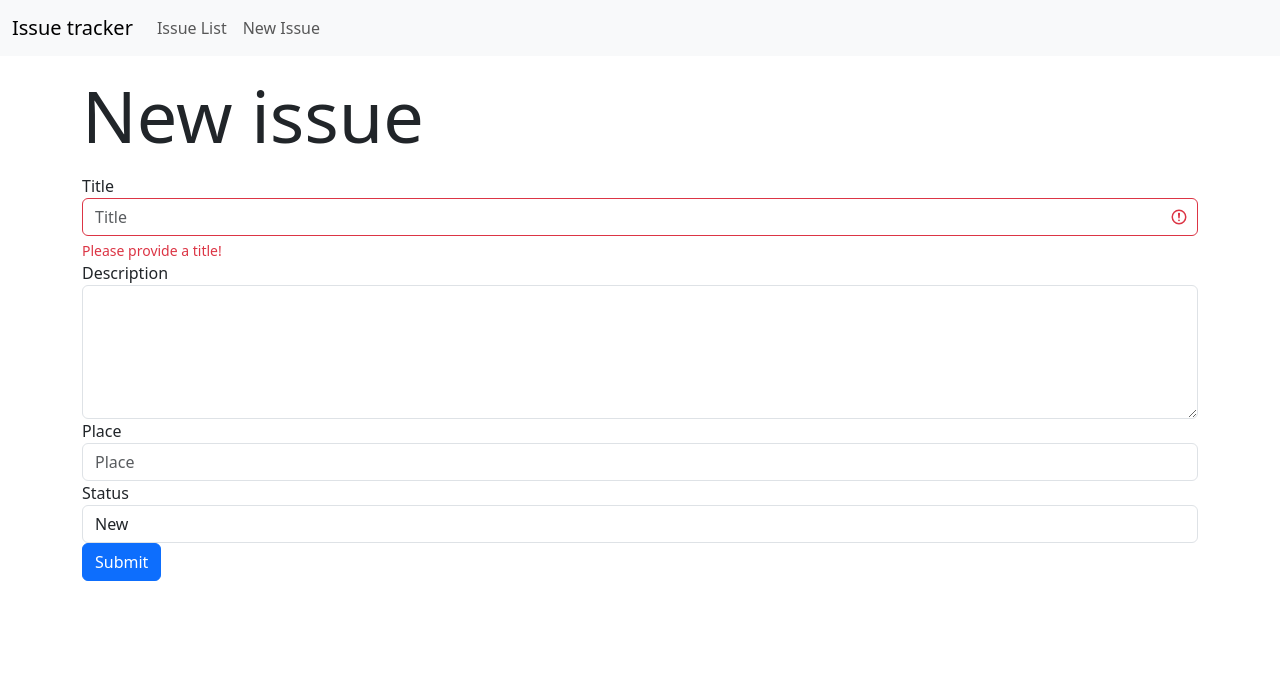
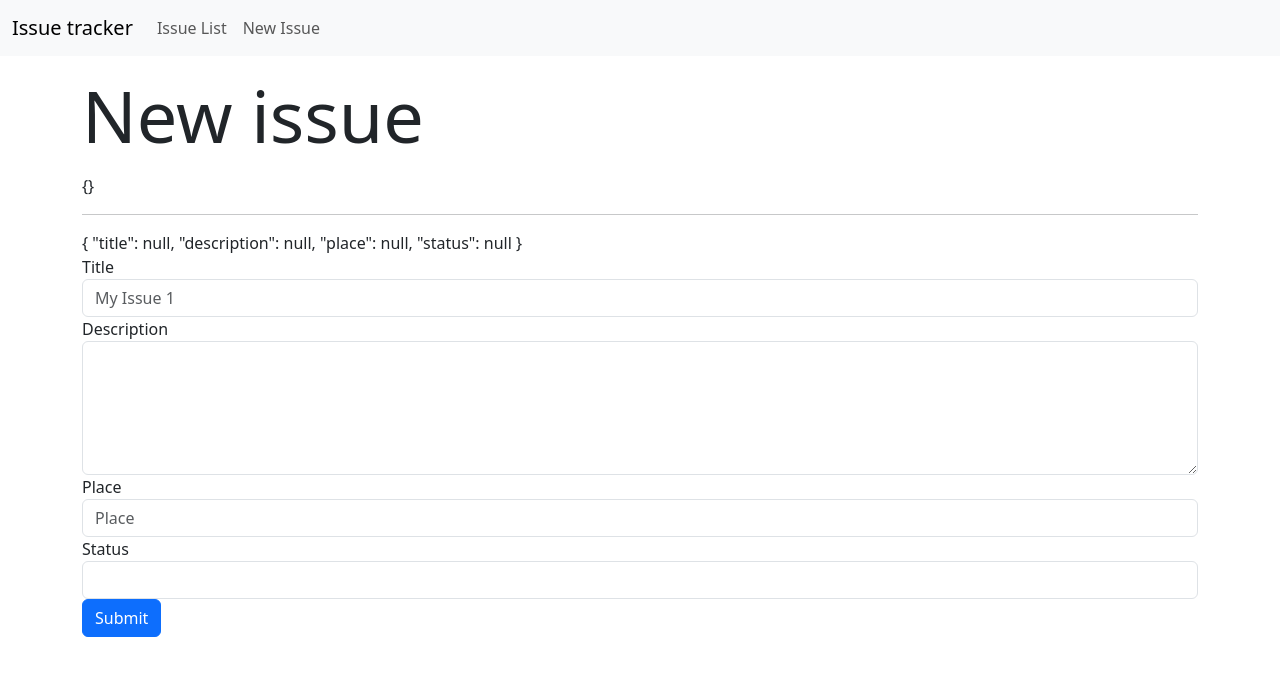
Before and after one commit to jaodunmuntasir/Issue-Tracker-App, an Angular app: page /issues/new in a window 1280 px wide. Shown: the top 676 px of the page. Built offline with nearby package versions, Linux system fonts and the light colour scheme.

Commit message:
Issue Form Prefill and Validation Implemented

```diff
--- /dev/null
+++ b/src/app/issue-form/issue-form.component.html
@@ -0,0 +1,90 @@
+<form [formGroup]="issueForm" action="" novalidate>
+  {{ issue | json }}
+  <hr />
+  {{ issueForm.value | json }}
+
+  <div class="form-group">
+    <label for="title">Title</label>
+    <input
+      formControlName="title"
+      [class.is-valid]="
+        issueForm.controls.title.valid && issueForm.controls.title.touched
+      "
+      [class.is-invalid]="
+        issueForm.controls.title.invalid &&
+        issueForm.controls.title.touched &&
+        issueForm.controls.title.dirty
+      "
+      type="text"
+      class="form-control"
+      id="title"
+      placeholder="My Issue 1"
+      required
+    />
+    <div class="invalid-feedback">Please provide a title!</div>
+  </div>
+  <div class="form-group">
+    <label for="description">Description</label>
+    <textarea
+      formControlName="description"
+      [class.is-valid]="
+        issueForm.controls.description.valid &&
+        issueForm.controls.description.touched
+      "
+      [class.is-invalid]="
+        issueForm.controls.description.invalid &&
+        issueForm.controls.description.touched &&
+        issueForm.controls.description.dirty
+      "
+      class="form-control"
+      id="description"
+      rows="5"
+      required
+    ></textarea>
+    <div class="invalid-feedback">Please provide a description!</div>
+  </div>
+  <div class="form-group">
+    <label for="place">Place</label>
+    <input
+      formControlName="place"
+      [class.is-valid]="
+        issueForm.controls.place.valid && issueForm.controls.place.touched
+      "
+      [class.is-invalid]="
+        issueForm.controls.place.invalid &&
+        issueForm.controls.place.touched &&
+        issueForm.controls.place.dirty
+      "
+      type="text"
+      class="form-control"
+      id="place"
+      placeholder="Place"
+      required
+    />
+    <div class="invalid-feedback">Please provide a place!</div>
+  </div>
+  <div class="form-group">
+    <label for="status">Status</label>
+    <select
+      formControlName="status"
+      [class.is-valid]="
+        issueForm.controls.status.valid && issueForm.controls.status.touched
+      "
+      [class.is-invalid]="
+        issueForm.controls.status.invalid &&
+        issueForm.controls.status.touched &&
+        issueForm.controls.status.dirty
+      "
+      class="form-control"
+      id="status"
+      required
+    >
+      <option value="Open">Open</option>
+      <option value="In Progress">In Progress</option>
+      <option value="Closed">Closed</option>
+    </select>
+    <div class="invalid-feedback">Please select a status!</div>
+  </div>
+
+  <button type="submit" class="btn btn-primary">Submit</button>
+</form>
--- /dev/null
+++ b/src/app/issue-form/issue-form.component.ts
@@ -0,0 +1,42 @@
+import { Component, Input, OnChanges, OnInit } from '@angular/core';
+import { Issue } from '../issue';
+import { FormBuilder, ReactiveFormsModule, Validators } from '@angular/forms';
+import { JsonPipe } from '@angular/common';
+
+@Component({
+  selector: 'app-issue-form',
+  standalone: true,
+  imports: [ReactiveFormsModule, JsonPipe],
+  templateUrl: './issue-form.component.html',
+  styleUrl: './issue-form.component.css',
+})
+export class IssueFormComponent implements OnChanges{
+  // @Input() issue: Issue | null = null;
+  @Input() issue = new Issue();
+
+  issueForm = this.fb.group({
+    title: [this.issue.title, Validators.required],
+    description: [this.issue.description, Validators.required],
+    place: [this.issue.place, Validators.required, Validators.pattern('^[0-9]*$')],
+    status: [this.issue.status, Validators.required],
+  });
+
+  get title() {
+    return this.issueForm.get('title');
+  }
+  get description() {
+    return this.issueForm.get('description');
+  }
+  get place() {
+    return this.issueForm.get('place');
+  }
+  get status() {
+    return this.issueForm.get('status');
+  }
+
+  ngOnChanges() {
+    this.issueForm.patchValue(this.issue);
+  }
+
+  constructor(private fb: FormBuilder) {}
+}
--- a/src/app/issue-list/issue-list.component.html
+++ b/src/app/issue-list/issue-list.component.html
@@ -3,10 +3,15 @@
   <h2 class="display-2 my-3">My issues</h2>
   <p><a class="btn btn-primary" href="#" role="button">New issue</a></p>
 
-  <app-status-filter [status]="status" (statusChange)="changeStatus($event)"></app-status-filter>
+  <app-status-filter
+    [status]="status"
+    (statusChange)="changeStatus($event)"
+  ></app-status-filter>
 
   {{ status }}
 
+  <div class="row">
+    <div class="col-6">
       <div class="list-group">
         @for (issue of filteredIssues; track issue.id) {
           <a
@@ -16,7 +21,9 @@
             [class.list-group-item-success]="issue.status === 'Closed'"
             (click)="selectedIssue = issue"
           >
-        <div class="d-flex w-100 justify-content-between align-items-center">
+            <div
+              class="d-flex w-100 justify-content-between align-items-center"
+            >
               <h5 class="mb-1">{{ issue.title }}</h5>
               <span
                 class="badge"
@@ -38,5 +45,12 @@
           </a>
         }
       </div>
-  {{ selectedIssue | json}}
+      {{ selectedIssue | json }}
     </div>
+    @if (selectedIssue) {
+      <div class="col-6">
+        <app-issue-form [issue]="selectedIssue"></app-issue-form>
+      </div>
+    }
+  </div>
+</div>
--- a/src/app/issue-list/issue-list.component.ts
+++ b/src/app/issue-list/issue-list.component.ts
@@ -2,13 +2,15 @@ import { Component, OnInit } from '@angular/core';
 import { Issue } from '../issue';
 import { JsonPipe, NgForOf } from '@angular/common';
 import { StatusFilterComponent } from "../status-filter/status-filter.component";
+import { NewIssueComponent } from "../new-issue/new-issue.component";
+import { IssueFormComponent } from "../issue-form/issue-form.component";
 
 @Component({
     selector: 'app-issue-list',
     standalone: true,
     templateUrl: './issue-list.component.html',
     styleUrl: './issue-list.component.css',
-    imports: [NgForOf, StatusFilterComponent, JsonPipe]
+    imports: [NgForOf, StatusFilterComponent, JsonPipe, IssueFormComponent]
 })
 export class IssueListComponent implements OnInit {
   issues: Issue[] = [
--- a/src/app/new-issue/new-issue.component.html
+++ b/src/app/new-issue/new-issue.component.html
@@ -2,49 +2,5 @@
 <div class="container">
     <h2 class="display-2 my-3">New issue</h2>
 
-    <form action="" novalidate>
-      <div class="form-group">
-        <label for="title">Title</label>
-        <input
-          type="text"
-          class="form-control is-invalid"
-          id="title"
-          placeholder="Title"
-          required
-        />
-        <div class="invalid-feedback">Please provide a title!</div>
-      </div>
-      <div class="form-group">
-        <label for="description">Description</label>
-        <textarea
-          class="form-control"
-          id="description"
-          rows="5"
-          required
-        ></textarea>
-        <div class="invalid-feedback">Please provide a description!</div>
-      </div>
-      <div class="form-group">
-        <label for="place">Place</label>
-        <input
-          type="text"
-          class="form-control"
-          id="place"
-          placeholder="Place"
-          required
-        />
-        <div class="invalid-feedback">Please provide a place!</div>
-      </div>
-      <div class="form-group">
-        <label for="status">Status</label>
-        <select class="form-control" id="status" required>
-          <option value="NEW">New</option>
-          <option value="DOING">Doing</option>
-          <option value="DONE">Done</option>
-        </select>
-        <div class="invalid-feedback">Please provide a status!</div>
-      </div>
-
-      <button type="submit" class="btn btn-primary">Submit</button>
-    </form>
+    <app-issue-form></app-issue-form>
 </div>
```
Also changed, not shown: src/app/new-issue/new-issue.component.ts (+6 -5 lines), src/app/issue-form/issue-form.component.css (added), 1 other file (tests, documents, lock files or other folders). Lines whose indentation alone changed are shown as unchanged.
